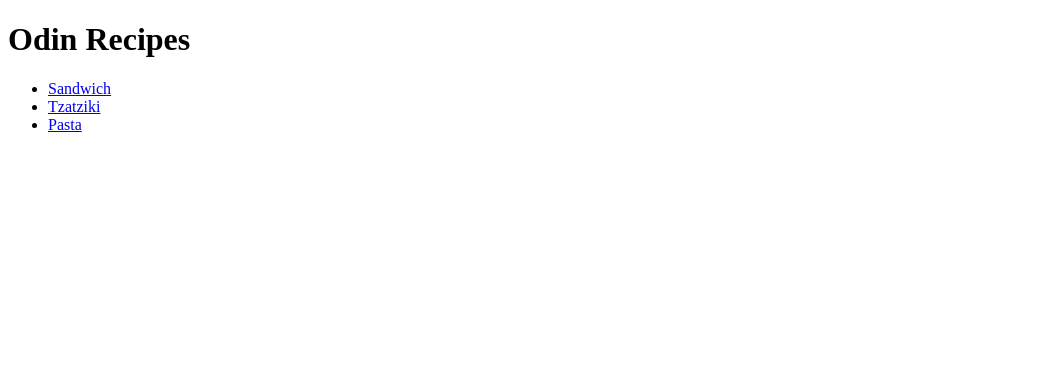
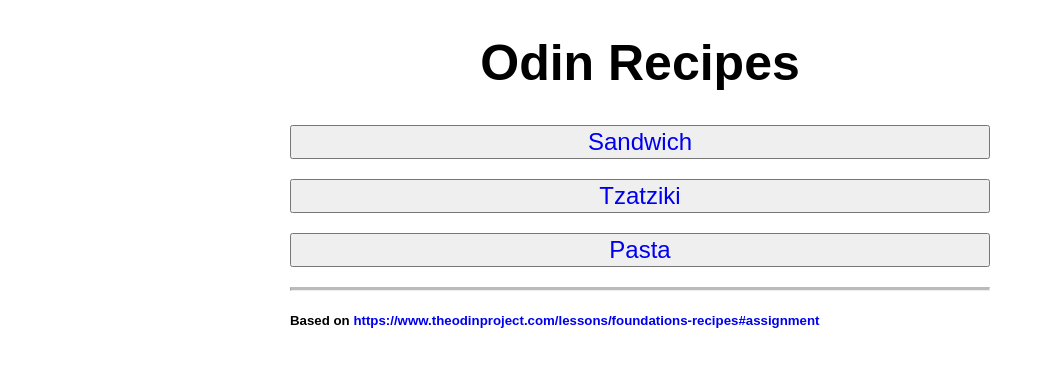
Before and after one commit to TriumphantObituary/odin-recipes, a plain HTML site: page index.html in a window 1280 px wide. Shown: the whole page, without its empty margins (0-1044 px from the left). Drawn offline with Linux system fonts and the light colour scheme.

Commit message:
Revamp the html pages and add css Restructured the html pages for presentability Created and added css styles to pages Updated README

```diff
--- a/index.html
+++ b/index.html
@@ -1,16 +1,17 @@
 <!DOCTYPE html>
 <html lang="en">
 <head>
+    <link rel="stylesheet" href="styles.css"/>
     <meta charset="UTF-8">
     <meta name="viewport" content="width=device-width, initial-scale=1.0">
     <title>Odin Recipes</title>
 </head>
 <body>
-    <h1>Odin Recipes</h1>
-    <ul>
-        <li><a href="recipes/sandwich.html" target="_blank" rel="noopener noreferrer">Sandwich</a></li>
-        <li><a href="recipes/tzatziki.html" target="_blank" rel="noopener noreferrer">Tzatziki</a></li>
-        <li><a href="recipes/pasta.html" target="_blank" rel="noopener noreferrer">Pasta</a></li>
-    </ul>
+    <h1 class="center">Odin Recipes</h1>
+    <button><a href="recipes/sandwich.html" target="_blank" rel="noopener noreferrer">Sandwich</a></button>
+    <button><a href="recipes/tzatziki.html" target="_blank" rel="noopener noreferrer">Tzatziki</a></button>
+    <button><a href="recipes/pasta.html" target="_blank" rel="noopener noreferrer">Pasta</a></button>
+    <hr>
+    <h5>Based on <a href="https://www.theodinproject.com/lessons/foundations-recipes#assignment" target="_blank" rel="noopener noreferrer">https://www.theodinproject.com/lessons/foundations-recipes#assignment</a></h5>
 </body>
 </html>
--- /dev/null
+++ b/styles.css
@@ -0,0 +1,36 @@
+body {
+    width: 700px;
+    margin: auto;
+    font-family: Arial, Helvetica, sans-serif;
+}
+
+h1 {
+    font-size: 50px;
+}
+
+ol li {
+    margin-bottom: 30px;
+}
+
+li {
+    margin-bottom: 5px;
+}
+
+hr {
+    border-top: 3px solid #bbb;
+}
+
+button {
+    font-size: 24px;
+    display: block;
+    margin-bottom: 20px;
+    width: 100%;
+}
+
+a {
+    text-decoration: none;
+}
+
+.center {
+    text-align: center;
+}
```
Also changed, not shown: recipes/pasta.html (+5 -1 lines), recipes/sandwich.html (+5 -1 lines), recipes/tzatziki.html (+5 -1 lines), 1 other file.
